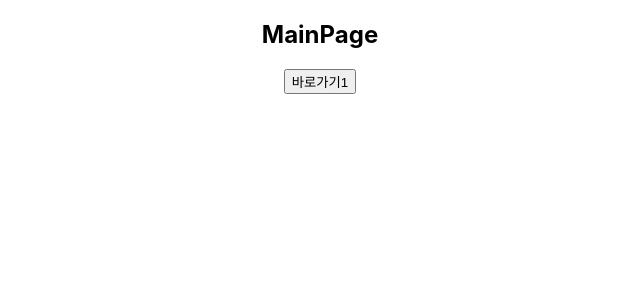
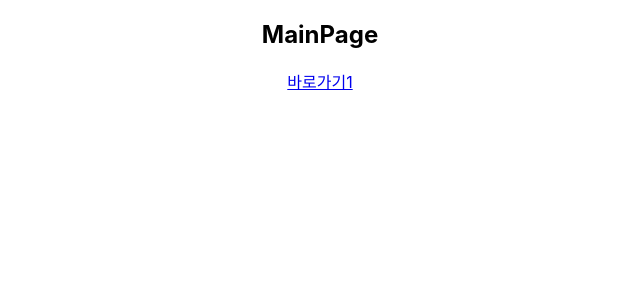
Before and after one commit to devsomda/practice, a React (Create React App) app: page / in a window 1280 px wide. Shown: the top 300 px of the page, without its empty margins (320-960 px from the left). Built offline with nearby package versions, Linux system fonts and the light colour scheme.

Commit message:
apply react-router-dom

```diff
--- a/src/pages/MainPage.tsx
+++ b/src/pages/MainPage.tsx
@@ -2,7 +2,7 @@ export default function MainPage() {
   return (
     <div>
       <h2>MainPage</h2>
-      <button type="button">바로가기1</button>
+      <a href="/study/css-pseudo-class">바로가기1</a>
     </div>
   );
 }
--- a/src/pages/Routers.tsx
+++ b/src/pages/Routers.tsx
@@ -1,10 +1,12 @@
 import { Route, Routes } from "react-router-dom";
 import MainPage from "./MainPage";
+import CssPseudoClass from "./CssPseudoClass";
 
 export default function Routers() {
   return (
     <Routes>
       <Route path="/" element={<MainPage />} />
+      <Route path="/study/css-pseudo-class" element={<CssPseudoClass />} />
     </Routes>
   );
 }
```
